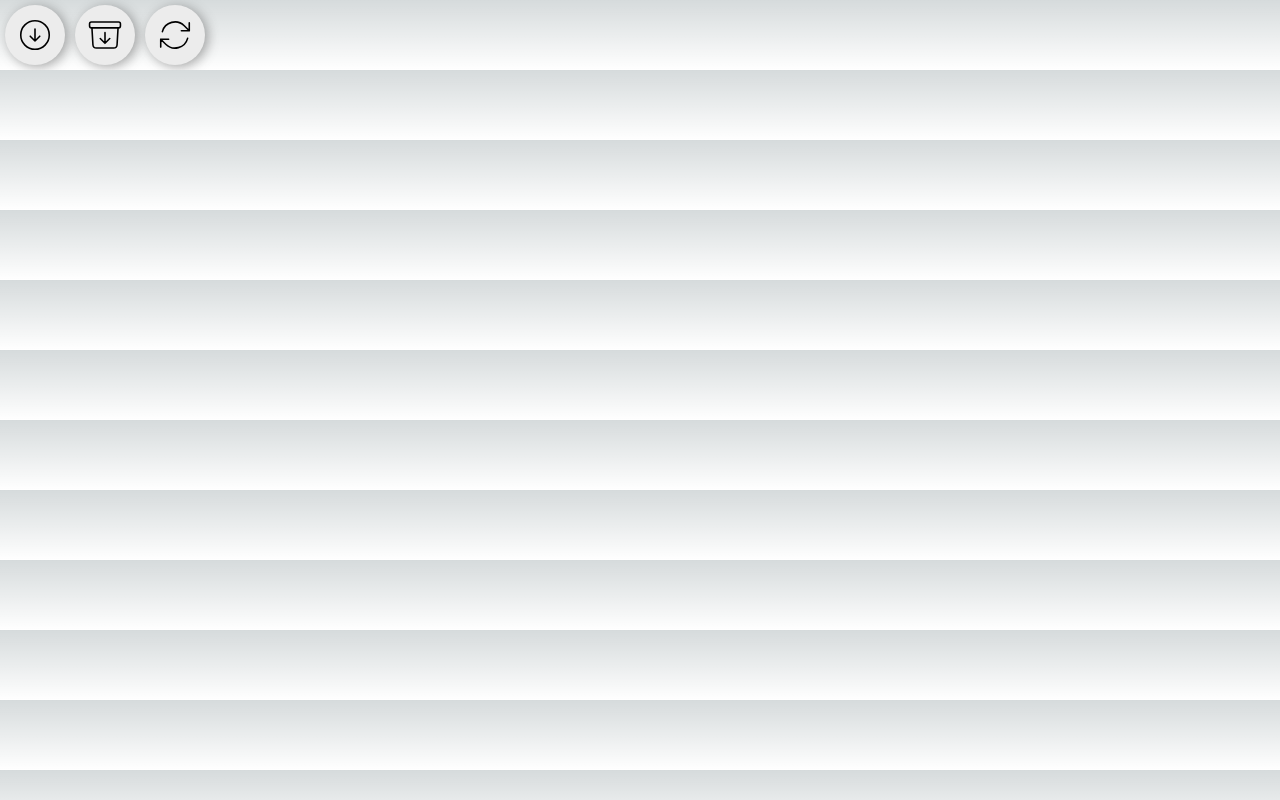
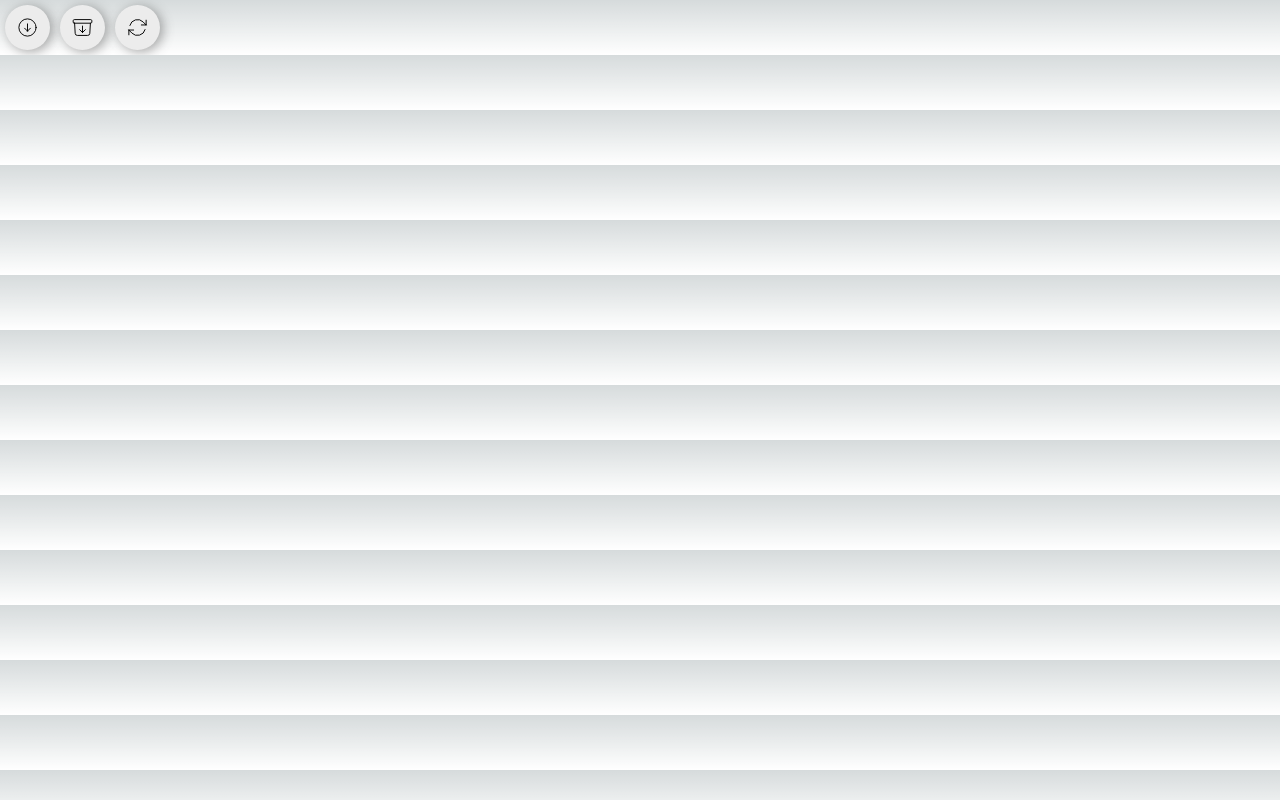
Before and after one commit to grosirone-tech/g1-brand-advertising-landing-page, a Next.js app: page / in a window 1280 px wide. Built offline with nearby package versions, Linux system fonts and the light colour scheme.

Commit message:
core-ui avatar css size updated

```diff
--- a/src/core-ui/avatar/avatar.css
+++ b/src/core-ui/avatar/avatar.css
@@ -1,8 +1,8 @@
 .avatars {
     border-radius: 100%;
     background-color: rgb(236, 236, 236);
-    width: 60px;
-    height: 60px;
+    width: 45px;
+    height: 45px;
     padding: 11px;
     display: flex;
     align-items: center;
```
